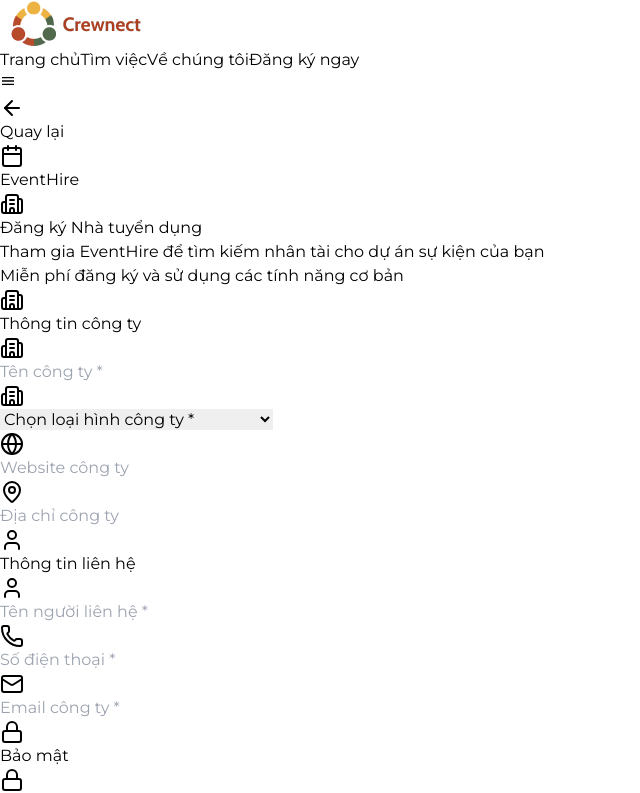
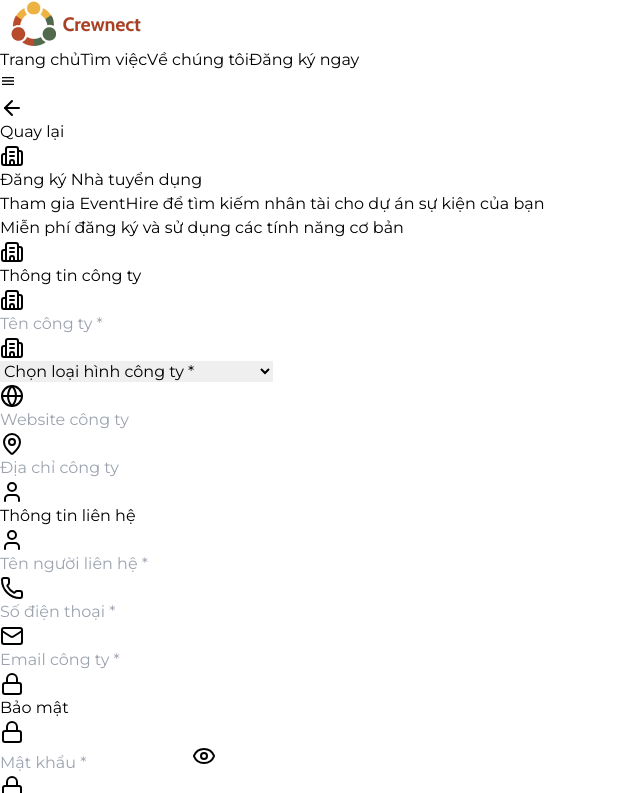
Before and after one commit to nguyentung423/Crewnect---app, a React (Vite) app in the folder frontend/: page /signup/agency in a window 1280 px wide. Shown: the top 793 px of the page, without its empty margins (0-640 px from the left). Built offline with nearby package versions, Linux system fonts and the light colour scheme.

Commit message:
Update code

```diff
--- a/frontend/src/pages/SignupAgency.jsx
+++ b/frontend/src/pages/SignupAgency.jsx
@@ -167,12 +167,6 @@
               <ArrowLeft className="w-5 h-5" />
               <span>Quay lại</span>
             </Link>
-            <div className="flex items-center space-x-3">
-              <div className="w-8 h-8 bg-orange-600 rounded-lg flex items-center justify-center">
-                <Calendar className="w-5 h-5 text-white" />
-              </div>
-              <span className="font-bold text-gray-900">EventHire</span>
-            </div>
           </div>
         </div>
       </div>
```
